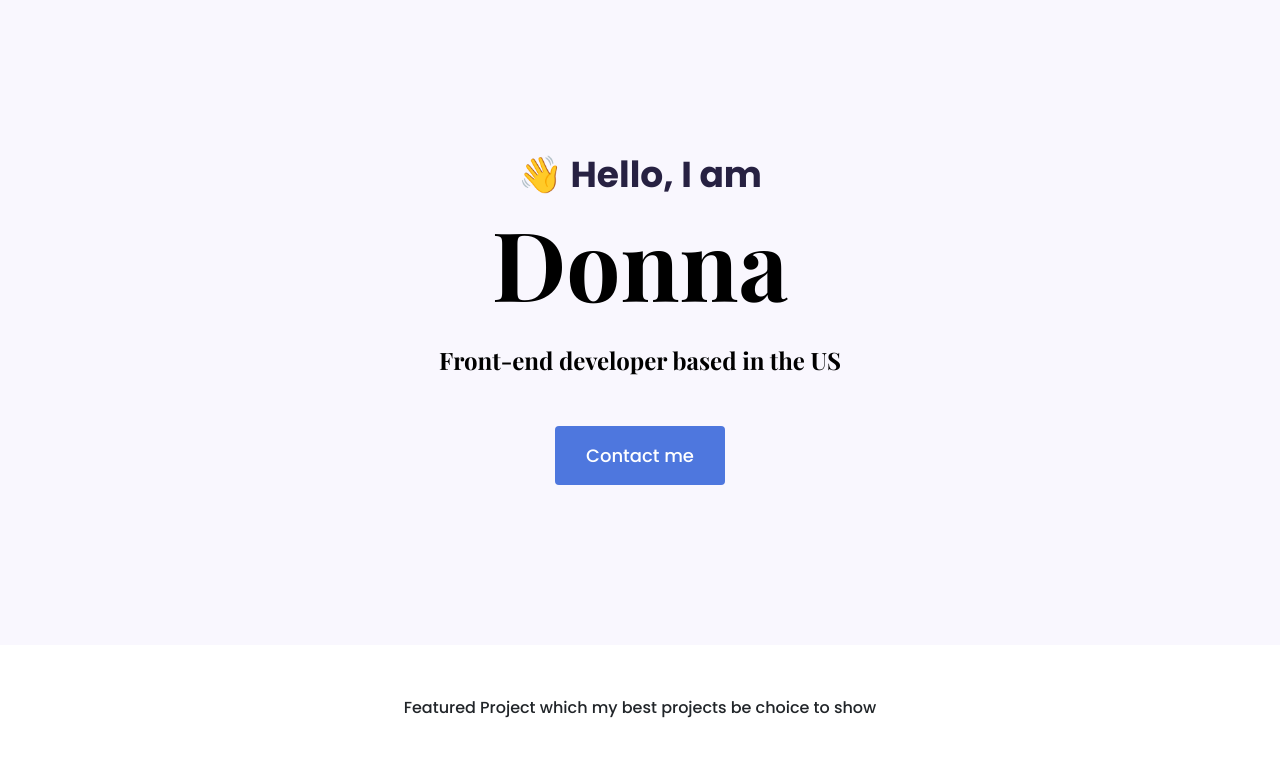
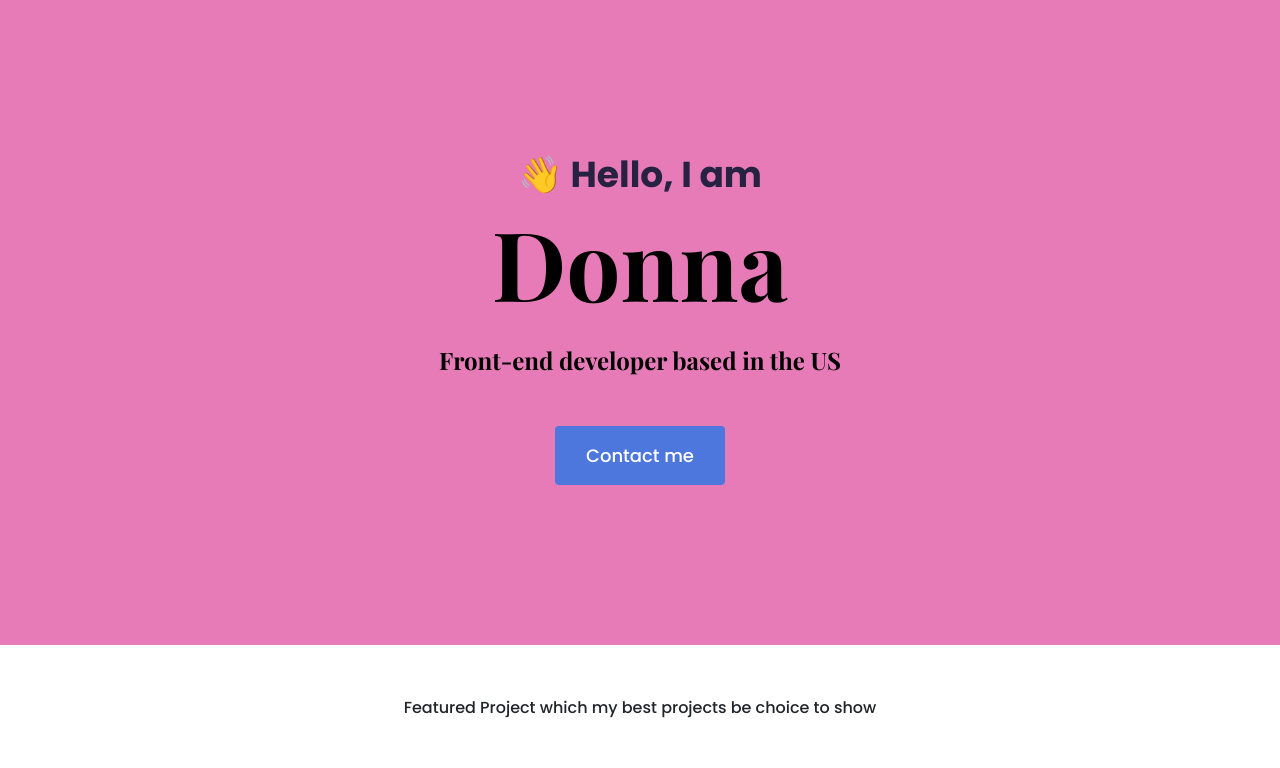
Before and after one commit to zcdonna/dc-responsive-wk4, a plain HTML site: page index.html in a window 1280 px wide. Shown: the top 768 px of the page. Drawn offline with nearby package versions, Linux system fonts and the light colour scheme.

Commit message:
Update color scheme

```diff
--- a/index.html
+++ b/index.html
@@ -4,7 +4,7 @@
     <meta charset="UTF-8" />
     <meta http-equiv="X-UA-Compatible" content="IE=edge" />
     <meta name="viewport" content="width=device-width, initial-scale=1.0" />
-    <title>SheCodes Portfolio</title>
+    <title>Donna's SheCodes Portfolio</title>
 
     <link
       href="https://cdn.jsdelivr.net/npm/bootstrap@5.0.0-beta2/dist/css/bootstrap.min.css"
--- a/style/style.css
+++ b/style/style.css
@@ -1,6 +1,6 @@
 :root {
   --branding-color: #4e77de;
-  --secondary-color: #f9f7fe;
+  --secondary-color: #e67bb8;
   --heading-font-family: "Playfair Display", serif;
   --default-font-family: "Poppins", sans-serif;
 }
```
